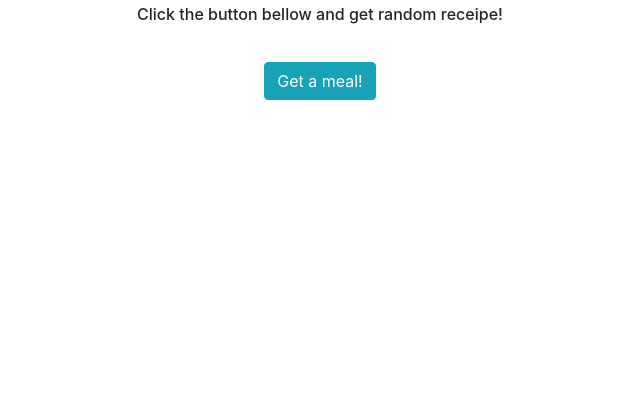
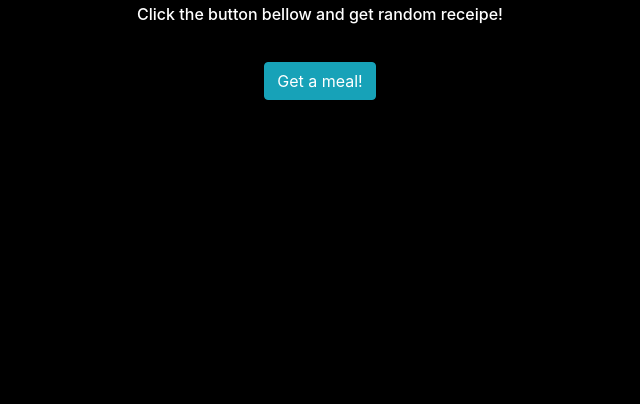
Before and after one commit to codewithpom/Random-Food, a plain HTML site: page index.html in a window 1280 px wide. Shown: the part 396-800 px from the top of the page, without its empty margins (320-960 px from the left). Drawn offline with nearby package versions, Linux system fonts and the dark colour scheme.

Commit message:
Added dark theme

```diff
--- a/css/styles.css
+++ b/css/styles.css
@@ -1,11 +1,13 @@
 html {
   -webkit-box-sizing: border-box;
-          box-sizing: border-box;
+  box-sizing: border-box;
 }
 
-*, *:before, *:after {
+*,
+*:before,
+*:after {
   -webkit-box-sizing: inherit;
-          box-sizing: inherit;
+  box-sizing: inherit;
 }
 
 .center {
@@ -36,8 +38,20 @@ html {
 
 .myButton:hover {
   -webkit-transform: translateY(-12px);
-          transform: translateY(-12px);
+  transform: translateY(-12px);
   -webkit-box-shadow: 0px 3px 8px 2px #0f6875;
-          box-shadow: 0px 3px 8px 2px #0f6875;
+  box-shadow: 0px 3px 8px 2px #0f6875;
 }
+
+@media (prefers-color-scheme: dark) {
+  html {
+    color-scheme: dark;
+  }
+
+  body {
+    color: white;
+    background: black;
+  }
+}
+
 /*# sourceMappingURL=styles.css.map */
```
